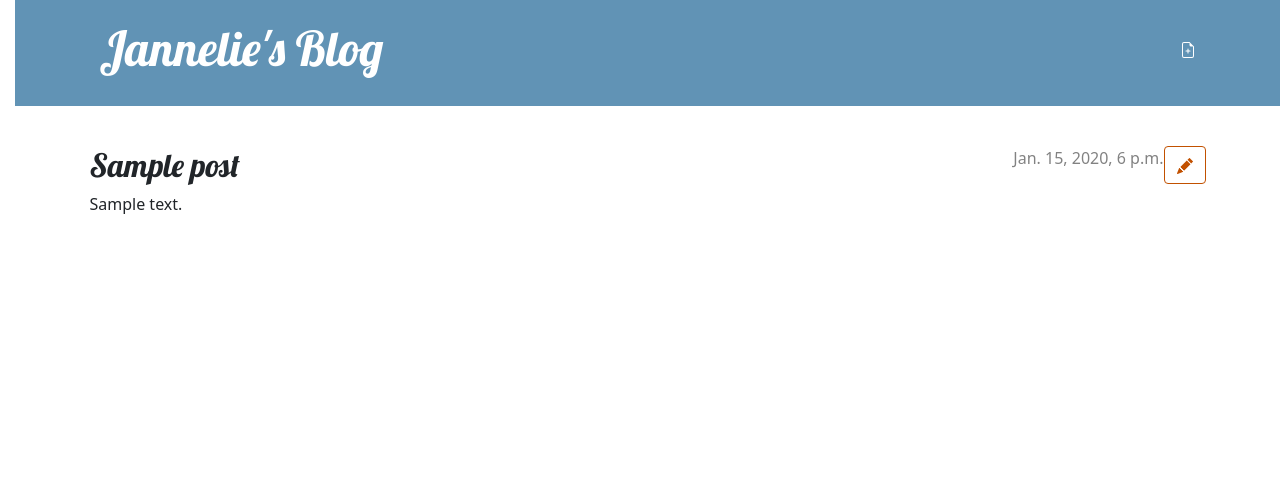
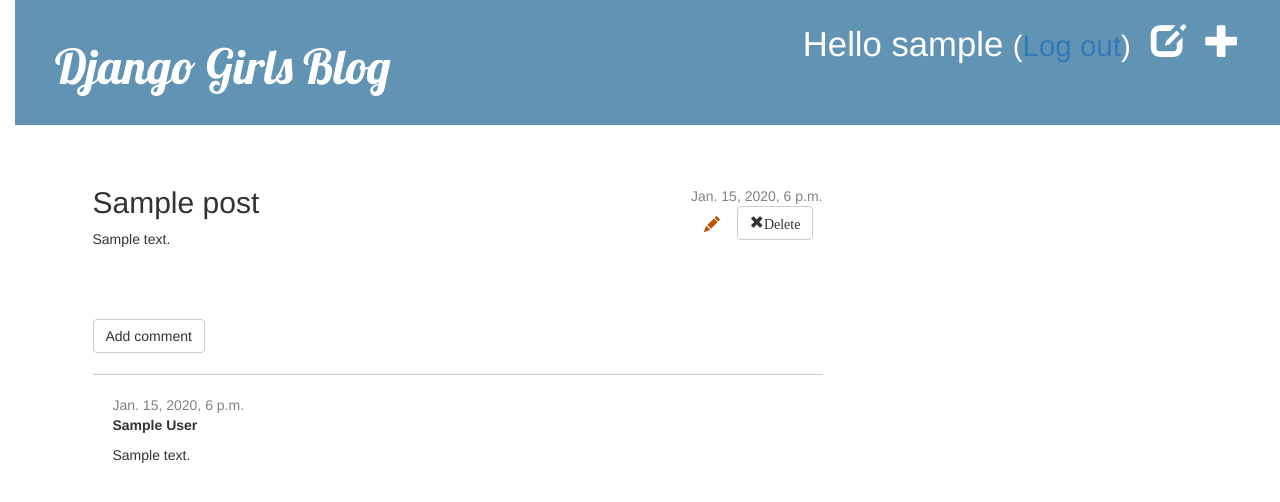
Before and after one commit to Jannelie0815/my-first-blog, a Django app: page /post/1/ in a window 1280 px wide. Shown: the top 502 px of the page. Run offline with Django 3.2, Linux system fonts and the light colour scheme; a user stored in the database is signed in; tables that the repository leaves empty hold one stand-in row (values such as "Sample post"); some libraries are stand-ins or nearby versions.

Commit message:
Comments, Delete, Security

```diff
--- a/blog/admin.py
+++ b/blog/admin.py
@@ -1,4 +1,5 @@
 from django.contrib import admin
-from .models import Post
+from .models import Post, Comment
 
 admin.site.register(Post)
+admin.site.register(Comment)
--- a/blog/models.py
+++ b/blog/models.py
@@ -15,3 +15,21 @@
 
     def __str__(self):
         return self.title
+
+
+class Comment(models.Model):
+    post = models.ForeignKey('blog.Post', on_delete=models.CASCADE, related_name='comments')
+    author = models.CharField(max_length=200)
+    text = models.TextField()
+    created_date = models.DateTimeField(default=timezone.now)
+    approved_comment = models.BooleanField(default=False)
+
+    def approve(self):
+        self.approved_comment = True
+        self.save()
+
+    def __str__(self):
+        return self.text
+
+def approved_comments(self):
+    return self.comments.filter(approved_comment=True)
--- a/blog/static/css/blog.css
+++ b/blog/static/css/blog.css
@@ -8,12 +8,7 @@
     padding-left: 15px;
 }
 
-.page-header {
-    background-color: #6193b5;
-    margin-top: 0;
-    margin-bottom: 40px;
-    padding: 20px 20px 20px 40px;
-}
+
 
 .page-header h1,
 .page-header h1 a,
@@ -78,3 +73,7 @@
     color: #FFFFFF;
     background-color: #C25100;
 }
+
+.comment {
+    margin: 20px 0px 20px 20px;
+}
--- a/blog/templates/blog/base.html
+++ b/blog/templates/blog/base.html
@@ -6,26 +6,27 @@
         <link rel="stylesheet" href="https://cdn.jsdelivr.net/npm/bootstrap@5.1.3/dist/css/bootstrap.min.css" integrity="sha384-1BmE4kWBq78iYhFldvKuhfTAU6auU8tT94WrHftjDbrCEXSU1oBoqyl2QvZ6jIW3" crossorigin="anonymous">
         <link href='//fonts.googleapis.com/css?family=Lobster&subset=latin,latin-ext' rel='stylesheet' type='text/css'>
         <link rel="stylesheet" href="{% static 'css/blog.css' %}">
+        <link rel="stylesheet" href="https://maxcdn.bootstrapcdn.com/bootstrap/3.4.0/css/bootstrap.min.css">
     </head>
     <body>
-        <header class="page-header">
-          <div class="container">
+        <div class="page-header">
             {% if user.is_authenticated %}
-                <a href="{% url 'post_new' %}" class="top-menu">
-                    {% include './icons/file-earmark-plus.svg' %}
-                </a>
+                <a href="{% url 'post_new' %}" class="top-menu"><span class="glyphicon glyphicon-plus"></span></a>
+                <a href="{% url 'post_draft_list' %}" class="top-menu"><span class="glyphicon glyphicon-edit"></span></a>
+                <p class="top-menu">Hello {{ user.username }} <small>(<a href="{% url 'logout' %}">Log out</a>)</small></p>
+            {% else %}
+                <a href="{% url 'login' %}" class="top-menu"><span class="glyphicon glyphicon-lock"></span></a>
             {% endif %}
-              <h1><a href="/">Jannelie's Blog</a></h1>
-          </div>
-        </header>
-        <main class="container">
+            <h1><a href="/">Django Girls Blog</a></h1>
+        </div>
+        <div class="content container">
             <div class="row">
-                <div class="col">
+                <div class="col-md-8">
                 {% block content %}
                 {% endblock %}
                 </div>
             </div>
-        </main>
+        </div>
     </body>
     <style>
         .page-header {
--- a/blog/templates/blog/post_detail.html
+++ b/blog/templates/blog/post_detail.html
@@ -3,18 +3,46 @@
 {% block content %}
     <article class="post">
         <aside class="actions">
+            {% if post.published_date %}
+            <div class="date">
+                {{ post.published_date }}
+            </div>
+            {% else %}
+                <a class="btn btn-default" href="{% url 'post_publish' pk=post.pk %}">Publish</a>
+            {% endif %}
+
             {% if user.is_authenticated %}
                 <a class="btn btn-secondary" href="{% url 'post_edit' pk=post.pk %}">
                     {% include './icons/pencil-fill.svg' %}
                 </a>
             {% endif %}
+
+            <a class="btn btn-default" href="{% url 'post_remove' pk=post.pk %}"><span class="glyphicon glyphicon-remove">Delete</span></a>
         </aside>
-        {% if post.published_date %}
-            <time class="date">
-                {{ post.published_date }}
-            </time>
-        {% endif %}
+
         <h2>{{ post.title }}</h2>
         <p>{{ post.text|linebreaksbr }}</p>
     </article>
+
+    <a class="btn btn-default" href="{% url 'add_comment_to_post' pk=post.pk %}">Add comment</a>
+
+    <hr>
+    {% for comment in post.comments.all %}
+        {% if user.is_authenticated or comment.approved_comment %}
+        <div class="comment">
+            <div class="date">
+                {{ comment.created_date }}
+                {% if not comment.approved_comment %}
+                    <a class="btn btn-default" href="{% url 'comment_remove' pk=comment.pk %}"><span class="glyphicon glyphicon-remove"></span></a>
+                    <a class="btn btn-default" href="{% url 'comment_approve' pk=comment.pk %}"><span class="glyphicon glyphicon-ok"></span></a>
+                {% endif %}
+            </div>
+            <strong>{{ comment.author }}</strong>
+            <p>{{ comment.text|linebreaks }}</p>
+        </div>
+    {% endif %}
+{% empty %}
+    <p>No comments here yet :(</p>
+{% endfor %}
+
 {% endblock %}
--- a/blog/templates/blog/post_list.html
+++ b/blog/templates/blog/post_list.html
@@ -8,6 +8,7 @@
             </time>
             <h2><a href="{% url 'post_detail' pk=post.pk %}">{{ post.title }}</a></h2>
             <p>{{ post.text|linebreaksbr }}</p>
+            <a href="{% url 'post_detail' pk=post.pk %}">Comments: {{ post.approved_comments.count }}</a>
         </article>
     {% endfor %}
 {% endblock %}
--- a/blog/urls.py
+++ b/blog/urls.py
@@ -6,4 +6,10 @@
     path('post/<int:pk>/', views.post_detail, name='post_detail'),
     path('post/new/', views.post_new, name='post_new'),
     path('post/<int:pk>/edit/', views.post_edit, name='post_edit'),
+    path('drafts/', views.post_draft_list, name='post_draft_list'),
+    path('post/<pk>/publish/', views.post_publish, name='post_publish'),
+    path('post/<pk>/remove/', views.post_remove, name='post_remove'),
+    path('post/<int:pk>/comment/', views.add_comment_to_post, name='add_comment_to_post'),
+    path('comment/<int:pk>/approve/', views.comment_approve, name='comment_approve'),
+    path('comment/<int:pk>/remove/', views.comment_remove, name='comment_remove'),
 ]
--- a/blog/views.py
+++ b/blog/views.py
@@ -4,8 +4,11 @@
 from django.shortcuts import render, get_object_or_404
 from .forms import PostForm
 from django.shortcuts import redirect
+from django.contrib.auth.decorators import login_required
+from .forms import PostForm, CommentForm
+from .models import Post, Comment
+# Create your views here.
 
-# Create your views here.
 def post_list(request):
     posts = Post.objects.filter(published_date__lte=timezone.now()).order_by('published_date')
     return render(request, 'blog/post_list.html', {'posts': posts})
@@ -14,23 +17,21 @@
     post = get_object_or_404(Post, pk=pk)
     return render(request, 'blog/post_detail.html', {'post': post})
 
-def post_new(request):
-    form = PostForm()
-    return render(request, 'blog/post_edit.html', {'form': form})
 
+@login_required
 def post_new(request):
     if request.method == "POST":
         form = PostForm(request.POST)
         if form.is_valid():
             post = form.save(commit=False)
             post.author = request.user
-            post.published_date = timezone.now()
             post.save()
             return redirect('post_detail', pk=post.pk)
     else:
         form = PostForm()
     return render(request, 'blog/post_edit.html', {'form': form})
 
+@login_required
 def post_edit(request, pk):
     post = get_object_or_404(Post, pk=pk)
     if request.method == "POST":
@@ -38,9 +39,51 @@
         if form.is_valid():
             post = form.save(commit=False)
             post.author = request.user
-            post.published_date = timezone.now()
             post.save()
             return redirect('post_detail', pk=post.pk)
     else:
         form = PostForm(instance=post)
     return render(request, 'blog/post_edit.html', {'form': form})
+
+@login_required
+def post_draft_list(request):
+    posts = Post.objects.filter(published_date__isnull=True).order_by('created_date')
+    return render(request, 'blog/post_draft_list.html', {'posts': posts})
+
+@login_required
+def post_publish(request, pk):
+    post = get_object_or_404(Post, pk=pk)
+    post.publish()
+    return redirect('post_detail', pk=pk)
+
+@login_required
+def post_remove(request, pk):
+    post = get_object_or_404(Post, pk=pk)
+    post.delete()
+    return redirect('post_list')
+
+
+def add_comment_to_post(request, pk):
+    post = get_object_or_404(Post, pk=pk)
+    if request.method == "POST":
+        form = CommentForm(request.POST)
+        if form.is_valid():
+            comment = form.save(commit=False)
+            comment.post = post
+            comment.save()
+            return redirect('post_detail', pk=post.pk)
+    else:
+        form = CommentForm()
+    return render(request, 'blog/add_comment_to_post.html', {'form': form})
+
+@login_required
+def comment_approve(request, pk):
+    comment = get_object_or_404(Comment, pk=pk)
+    comment.approve()
+    return redirect('post_detail', pk=comment.post.pk)
+
+@login_required
+def comment_remove(request, pk):
+    comment = get_object_or_404(Comment, pk=pk)
+    comment.delete()
+    return redirect('post_detail', pk=comment.post.pk)
--- a/mysite/settings.py
+++ b/mysite/settings.py
@@ -15,7 +15,7 @@
 # Build paths inside the project like this: BASE_DIR / 'subdir'.
 BASE_DIR = Path(__file__).resolve().parent.parent
 
-
+LOGIN_REDIRECT_URL = '/'
 # Quick-start development settings - unsuitable for production
 # See https://docs.djangoproject.com/en/3.2/howto/deployment/checklist/
 
--- a/mysite/urls.py
+++ b/mysite/urls.py
@@ -16,7 +16,11 @@
 from django.contrib import admin
 from django.urls import path, include
 
+from django.contrib.auth import views
+
 urlpatterns = [
     path('admin/', admin.site.urls),
+    path('accounts/login/', views.LoginView.as_view(), name='login'),
+    path('accounts/logout/', views.LogoutView.as_view(next_page='/'), name='logout'),
     path('', include('blog.urls')),
 ]
```
Also changed, not shown: blog/forms.py (+7 -1 lines), blog/templates/blog/add_comment_to_post.html (added, +9 -0 lines), blog/templates/blog/post_draft_list.html (added, +11 -0 lines), blog/templates/registration/login.html (added, +24 -0 lines), blog/migrations/0002_comment.py (added).
